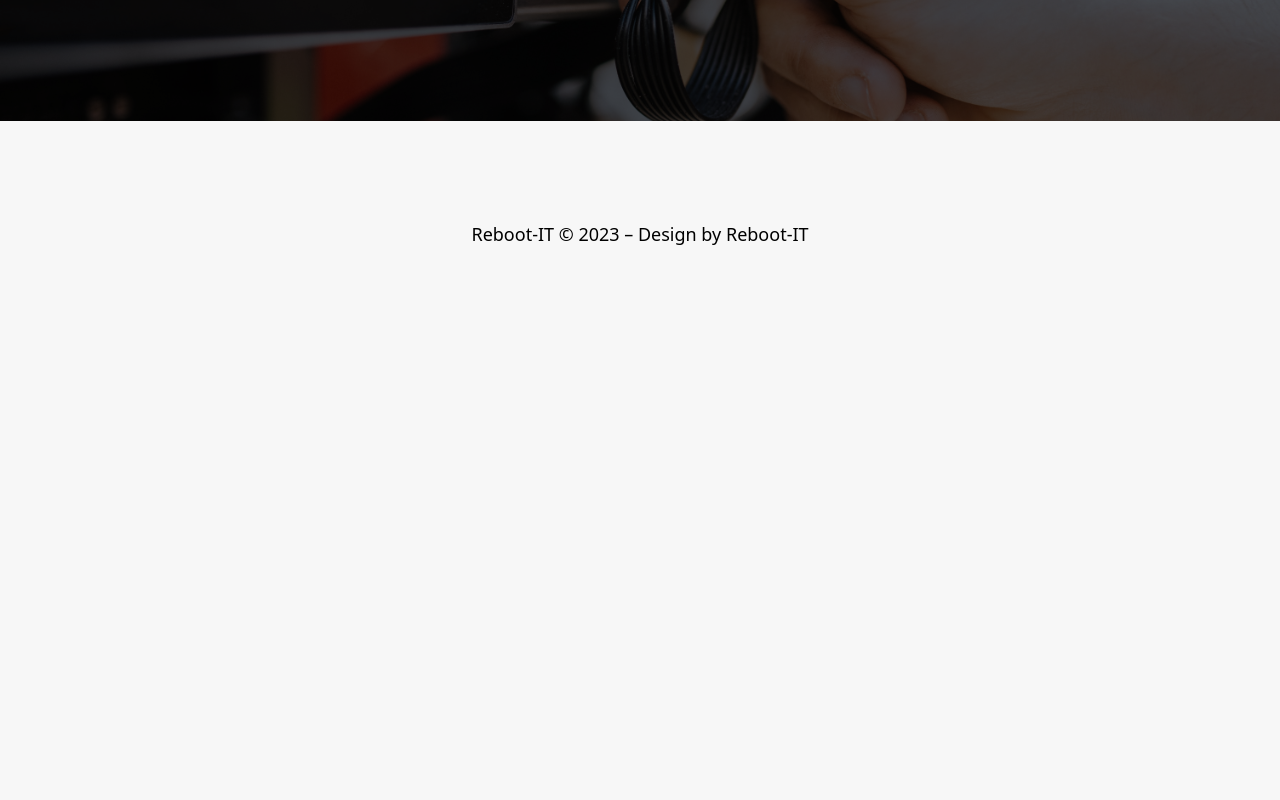
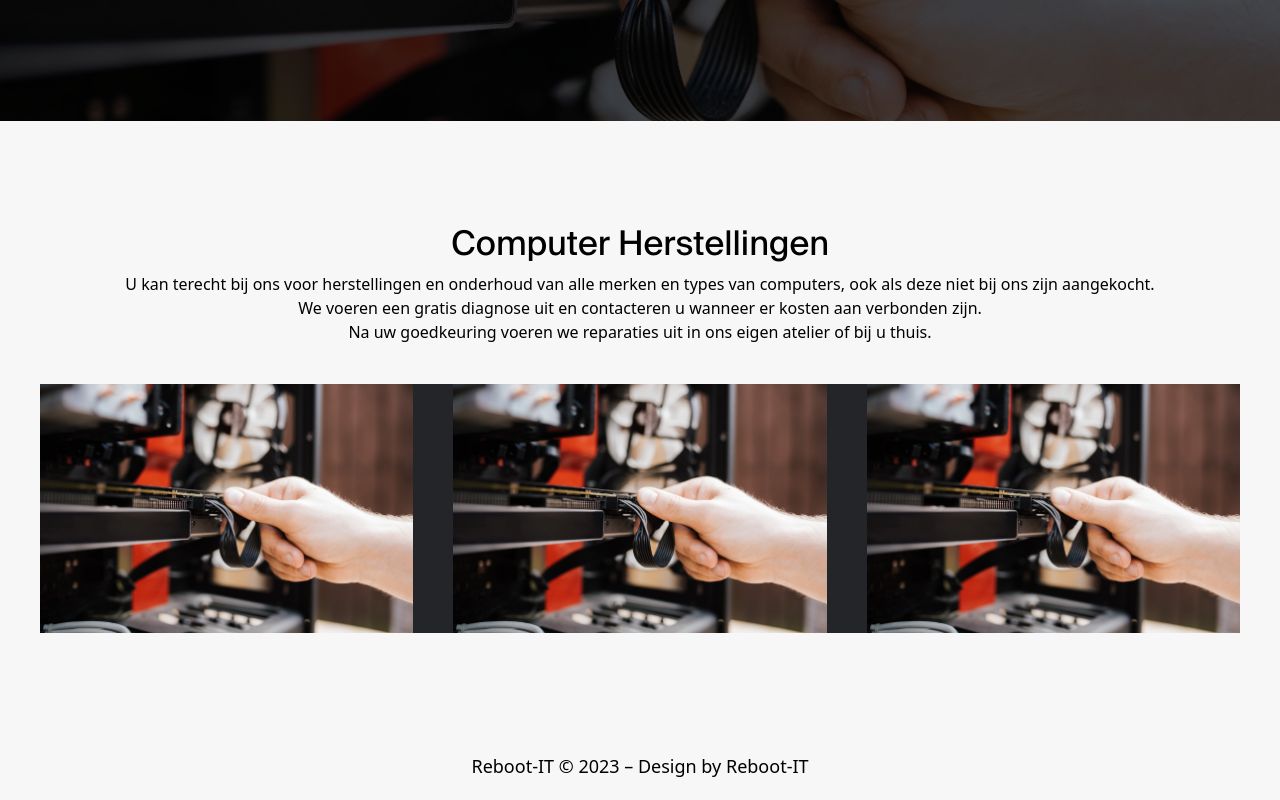
Before and after one commit to kenzo47/pcrepair, a SvelteKit app: page /hersteldienst in a window 1280 px wide. Shown: the part 379-1179 px from the top of the page. Before the commit the page ends 800 px from the top, so only its background shows below. Built offline with nearby package versions, Linux system fonts and the light colour scheme.

Commit message:
WIP Hersteldienst page.

```diff
--- a/src/lib/components/HeaderImage.svelte
+++ b/src/lib/components/HeaderImage.svelte
@@ -9,7 +9,7 @@
 		class="absolute h-full w-full bg-raisin-black bg-pcrepair bg-cover bg-center bg-no-repeat bg-blend-overlay"
 	></div>
 	<h1
-		class=" absolute top-[25%] z-10 transform text-center font-suisse text-7xl text-white shadow-black text-shadow"
+		class=" absolute top-[25%] z-10 text-center font-suisse text-7xl text-white shadow-black text-shadow"
 	>
 		{data.title}
 	</h1>
--- a/src/routes/+page.svelte
+++ b/src/routes/+page.svelte
@@ -140,7 +140,6 @@
 		{/each}
 	</div>
 </section>
-
 <!--Services-->
 <section class="wrapper mb-[8rem]">
 	<Saos once={true} animation={'from-left 1.4s cubic-bezier(0.35, 0.5, 0.65, 0.95) both'}>
--- a/src/routes/hersteldienst/+page.svelte
+++ b/src/routes/hersteldienst/+page.svelte
@@ -20,3 +20,36 @@
 <header class="mb-[8rem] overflow-hidden">
 	<HeaderImage data={ImageSwiperData} />
 </header>
+<!--PC Repairs-->
+<section class="wrapper mb-[8rem]">
+	<div class="flex flex-col items-center">
+		<h1 class="text-center font-suisse text-[3.4rem] text-black">Computer Herstellingen</h1>
+		<p class="font-suise text-2xl font-normal">
+			U kan terecht bij ons voor herstellingen en onderhoud van alle merken en types van computers,
+			ook als deze niet bij ons zijn aangekocht.
+		</p>
+		<p class="font-suise text-2xl font-normal">
+			We voeren een gratis diagnose uit en contacteren u wanneer er kosten aan verbonden zijn.
+		</p>
+		<p class="font-suise mb-[4rem] text-2xl font-normal">
+			Na uw goedkeuring voeren we reparaties uit in ons eigen atelier of bij u thuis.
+		</p>
+	</div>
+	<div class="grid grid-cols-3 gap-[4rem] bg-raisin-black">
+		<div>
+			<div>
+				<img src={pcrepair} alt="PC-Herstelling" />
+			</div>
+		</div>
+		<div>
+			<div>
+				<img src={pcrepair} alt="PC-Herstelling" />
+			</div>
+		</div>
+		<div>
+			<div>
+				<img src={pcrepair} alt="PC-Herstelling" />
+			</div>
+		</div>
+	</div>
+</section>
```
